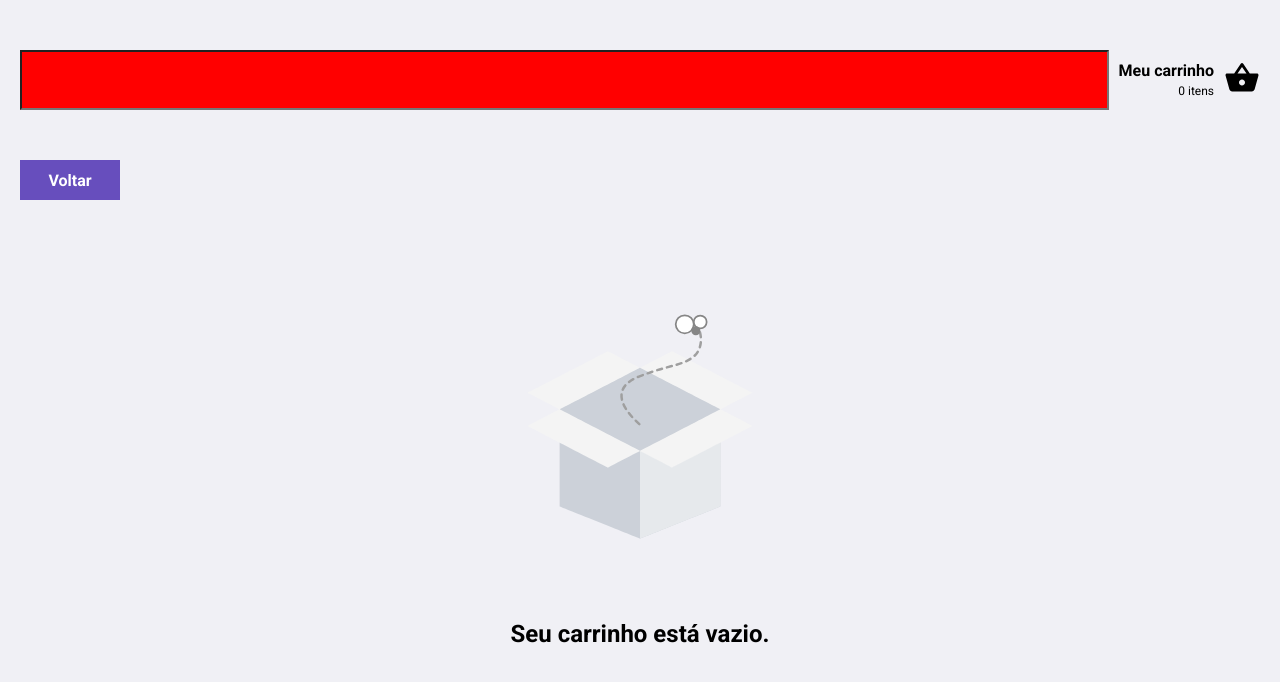
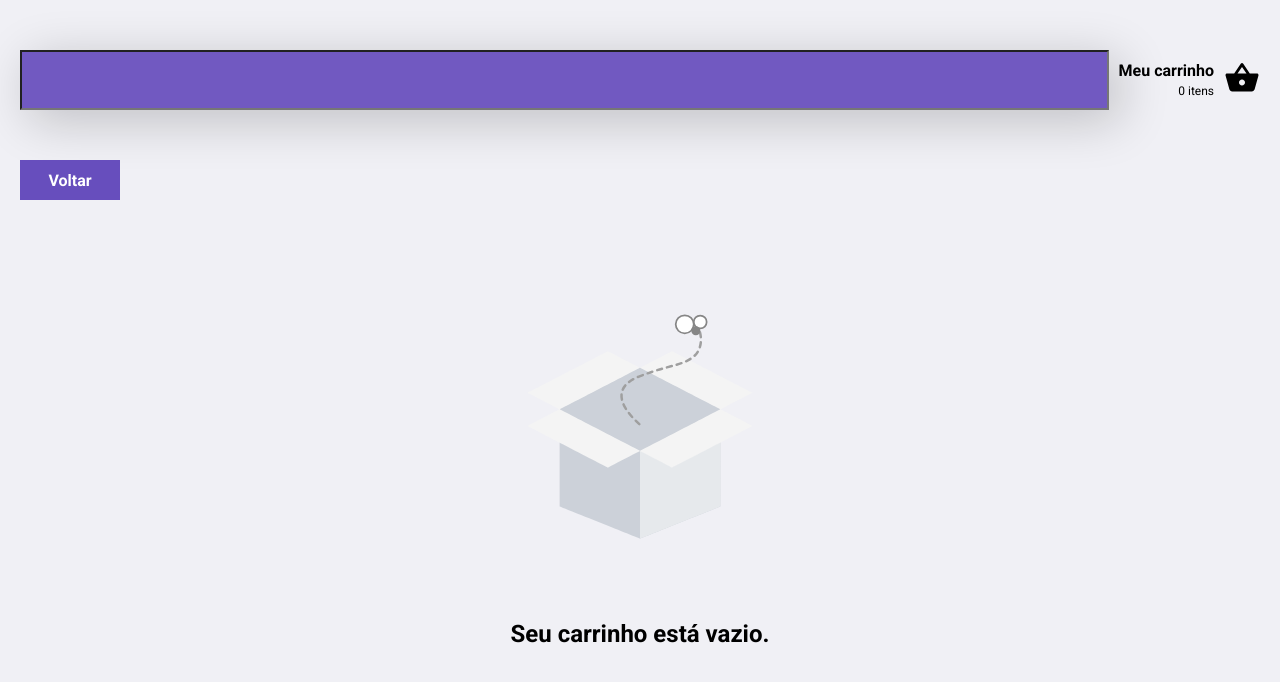
Before and after one commit to keepact/ecommerce-challenge, a React (Create React App) app: page /cart in a window 1280 px wide. Shown: the top 682 px of the page. Built offline with nearby package versions, Linux system fonts and the light colour scheme.

Commit message:
Fixing style issues

```diff
--- a/src/components/Header/styles.ts
+++ b/src/components/Header/styles.ts
@@ -10,7 +10,10 @@ export const Container = styled.div`
 `;
 
 export const TextInput = styled.input`
-  background: red;
+  background: #7159c1;
+  color: white;
+  font-weight: bold;
+  box-shadow: 10px 10px 50px 1px rgba(0, 0, 0, 0.2);
   height: 60px;
   flex: 1;
   margin-right: 10px;
--- a/src/pages/mobile/Cart/styles.ts
+++ b/src/pages/mobile/Cart/styles.ts
@@ -111,7 +111,7 @@ export const Total = styled.div`
     align-items: center;
     justify-content: center;
     color: #fff;
-    width: 350px;
+    width: 250px;
     height: 40px;
     margin-top: 20px;
 
```
